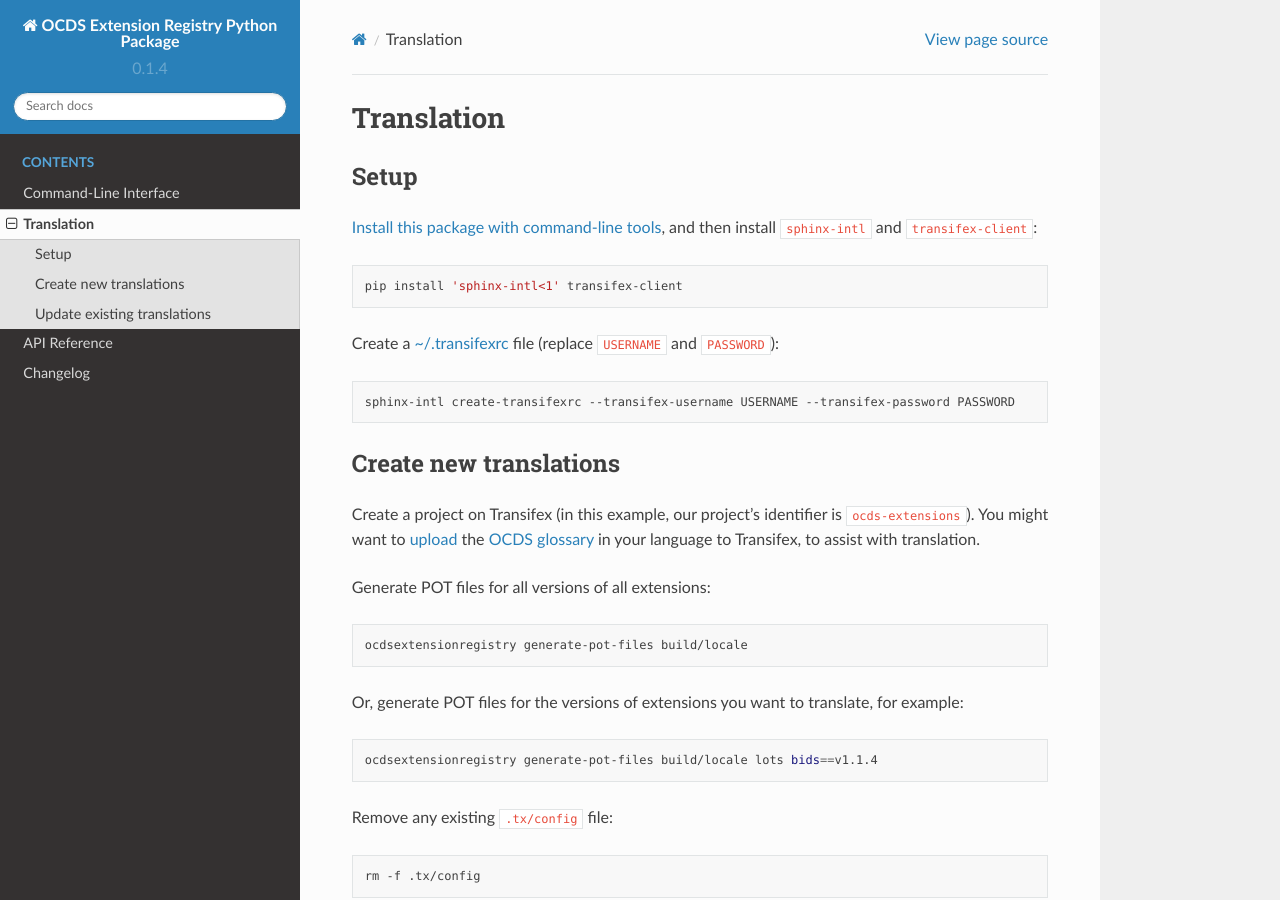
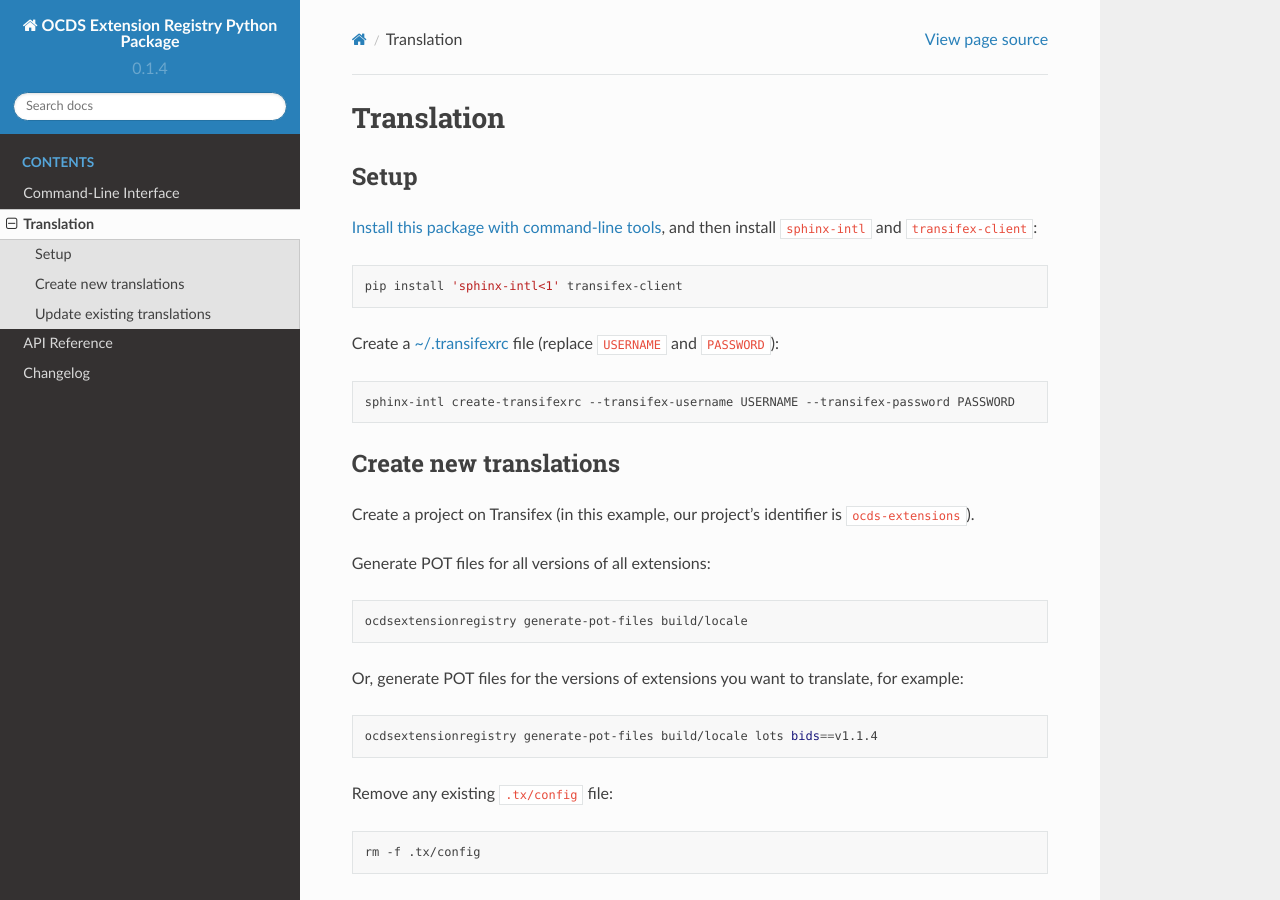
Before and after one commit to open-contracting/extension_registry.py, a Sphinx documentation site: the page built from docs/translation.rst, in a window 1280 px wide and 900 px high. Built offline with Sphinx 7.4.7 and the Read the Docs theme 2.0.0, drawn with Linux system fonts in a browser that asks for light colours.

Commit message:
Remove glossary link open-contracting/glossary#4

```diff
--- a/docs/translation.rst
+++ b/docs/translation.rst
@@ -19,7 +19,7 @@ Create a `~/.transifexrc <https://docs.transifex.com/client/client-configuration
 Create new translations
 -----------------------
 
-Create a project on Transifex (in this example, our project's identifier is ``ocds-extensions``). You might want to `upload <https://docs.transifex.com/setup/glossary/uploading-an-existing-glossary>`__ the `OCDS glossary <https://github.com/open-contracting/glossary/tree/main/glossaries>`__ in your language to Transifex, to assist with translation.
+Create a project on Transifex (in this example, our project's identifier is ``ocds-extensions``).
 
 Generate POT files for all versions of all extensions:
 
```
